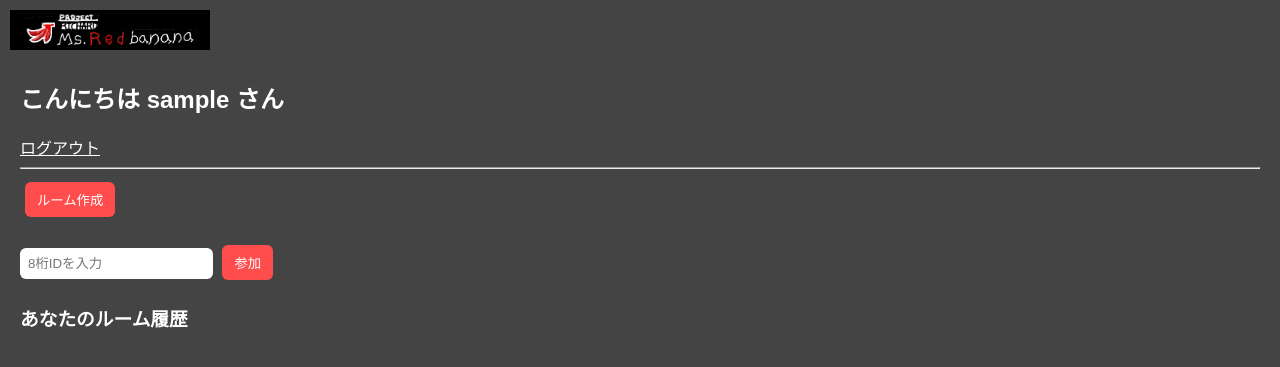
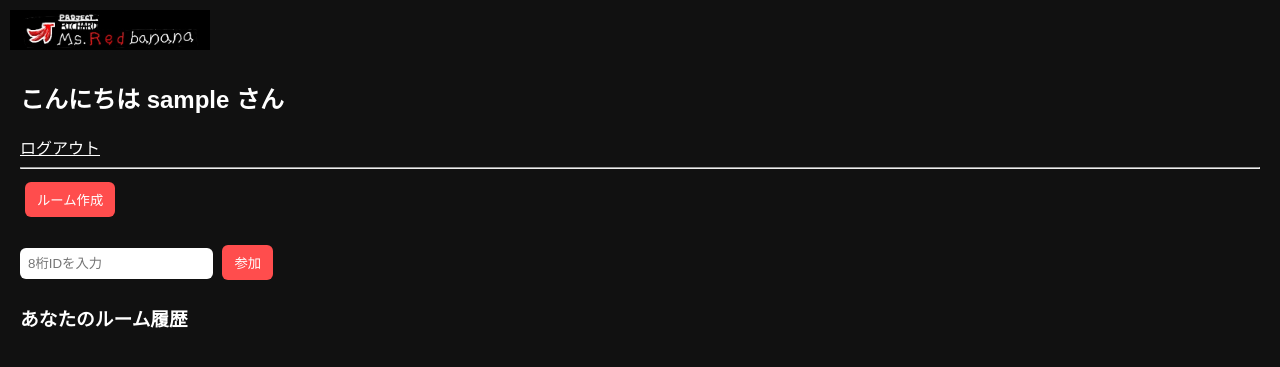
Before and after one commit to Denissssssssssssssssssssssssssssssssss/mr-red-banana-chat, a Flask app: page / in a window 1280 px wide. Shown: the top 367 px of the page. Run offline with Flask 3, Linux system fonts and the light colour scheme; the visitor is signed in with stand-in values (Sample User, id 1); some libraries are stand-ins or nearby versions.

Commit message:
Enhance layout and styles in index.html
Updated the layout and styles in index.html for better readability and user experience.

```diff
--- a/templates/index.html
+++ b/templates/index.html
@@ -17,7 +17,7 @@
 body{
     font-family:Arial;
     margin:20px;
-    background:#444;
+    background:#111;
     color:white;
 }
 
```
